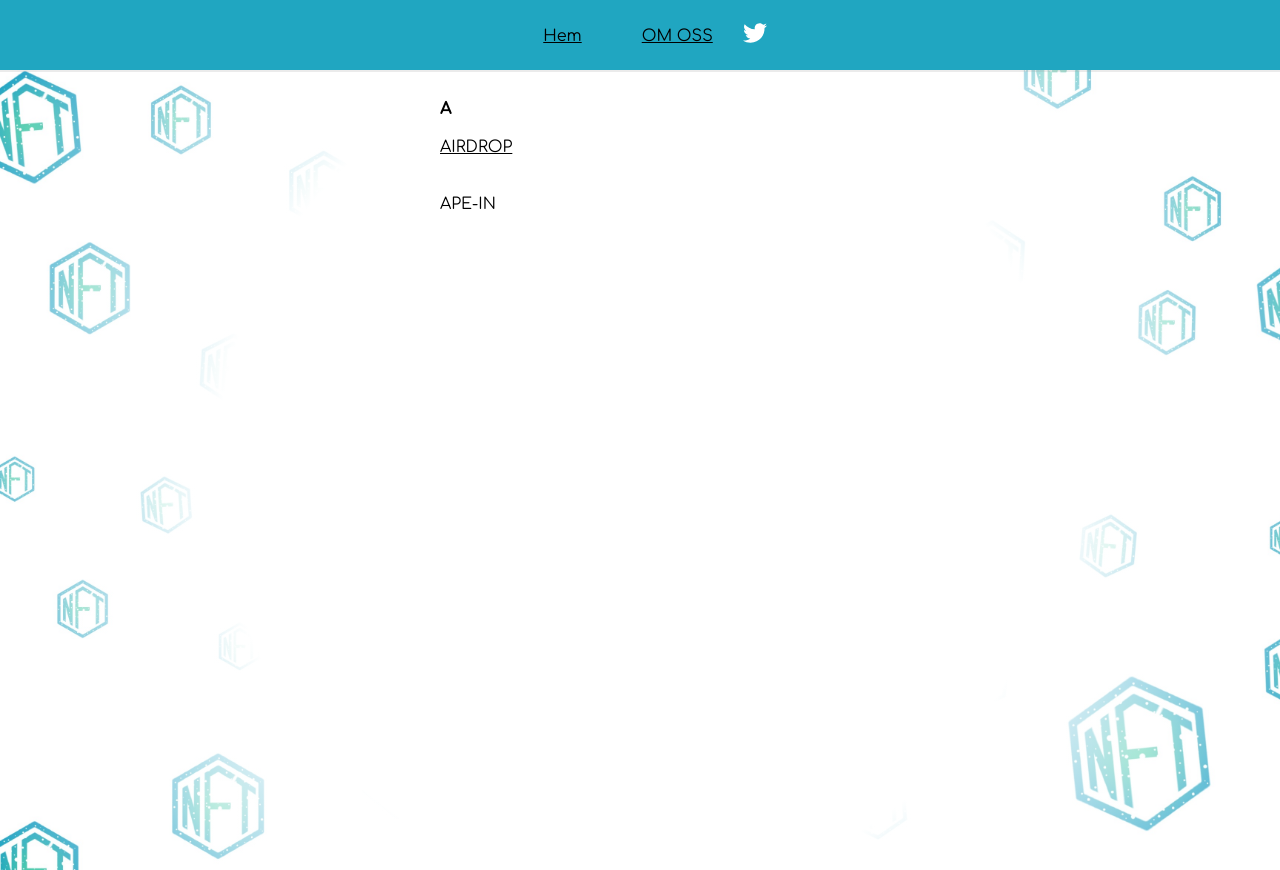
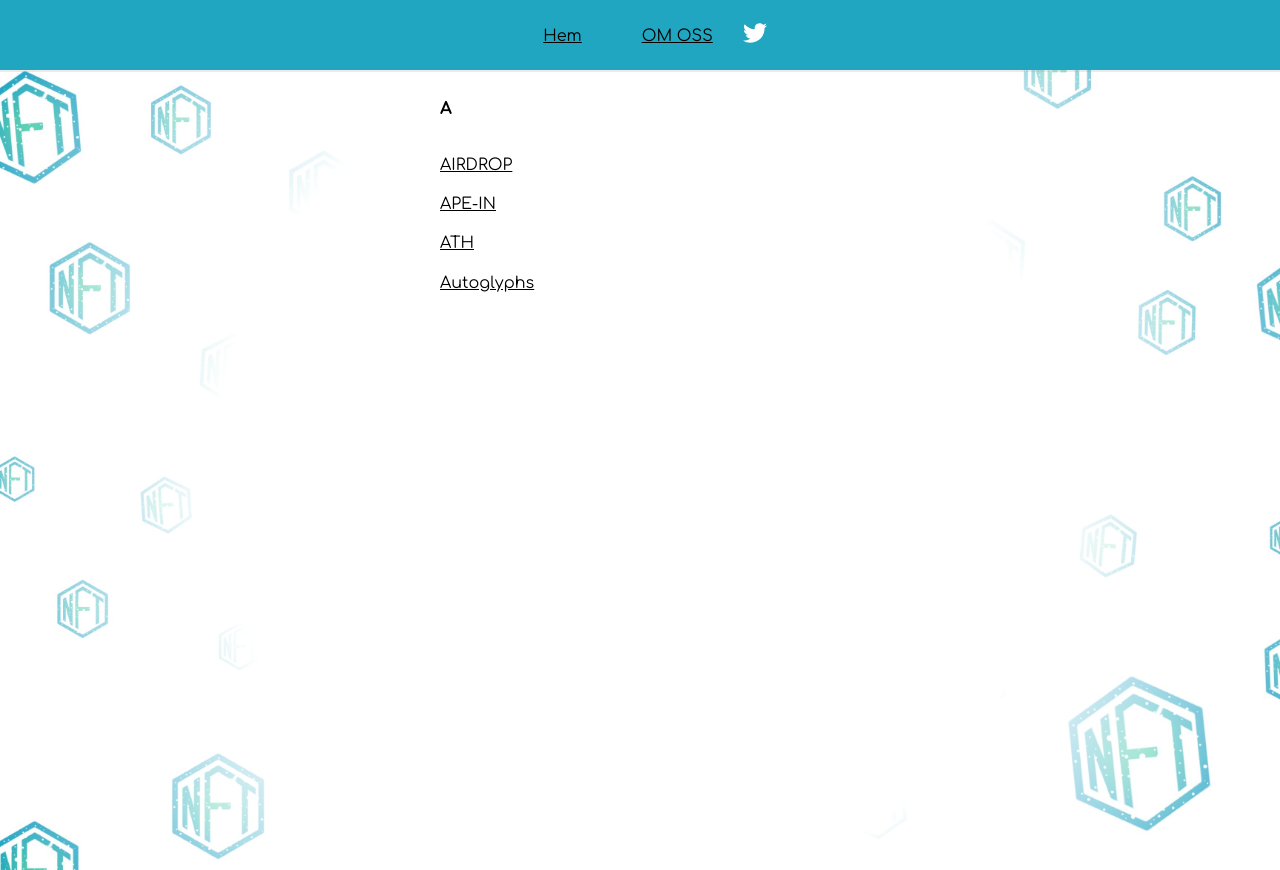
Before and after one commit to jossifelefteriadis/nftpedia, a React (Create React App) app: page /A in a window 1280 px wide. Built offline with nearby package versions, Linux system fonts and the light colour scheme.

Commit message:
Add words for letter A & B

```diff
--- a/src/components/letter/A.js
+++ b/src/components/letter/A.js
@@ -4,11 +4,19 @@ import { Link } from "react-router-dom";
 const A = () => (
   <section className="words">
     <h1>A</h1>
+    <br />
     <p className="letter--word">
       <Link to="/Airdrop">AIRDROP</Link>
     </p>
-    <br />
-    <p className="letter--word">APE-IN</p>
+    <p className="letter--word">
+      <Link to="/Ape-In">APE-IN</Link>
+    </p>
+    <p className="letter--word">
+      <Link to="/All-Time-High">ATH</Link>
+    </p>
+    <p className="letter--word">
+      <Link to="/Autoglyphs">Autoglyphs</Link>
+    </p>
   </section>
 );
 
```
Also changed, not shown: src/components/letter/B.js (added, +26 -0 lines).
